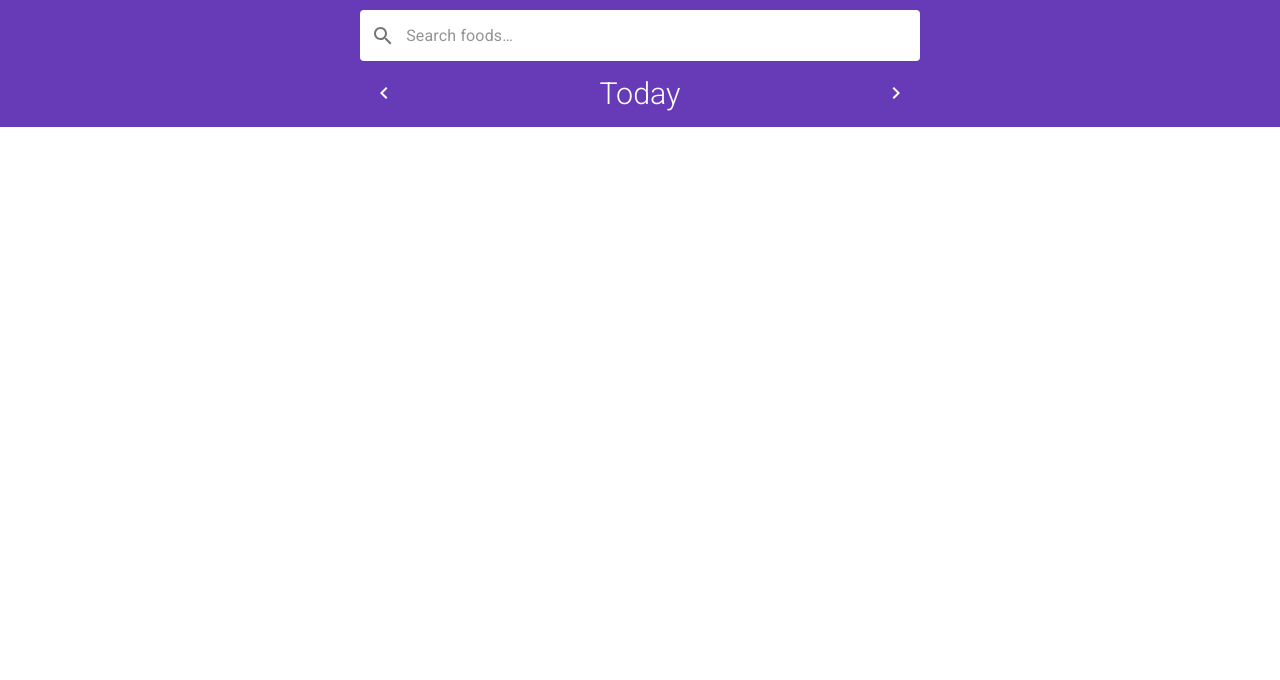
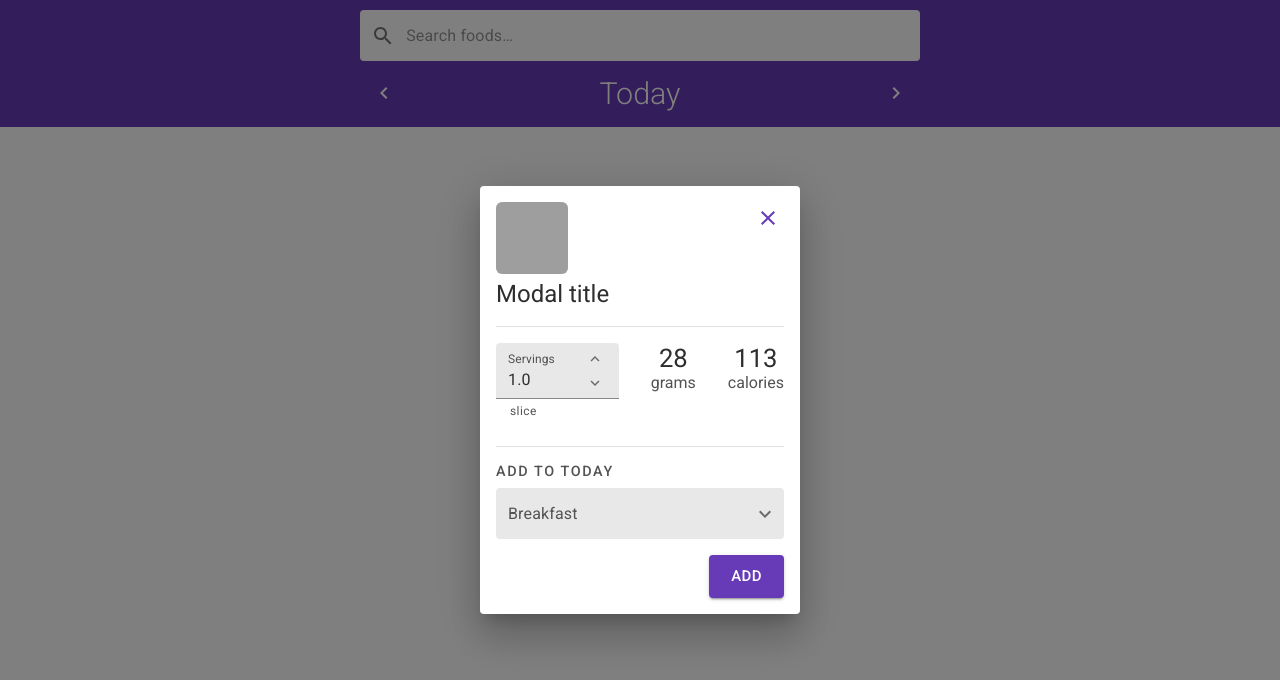
Before and after one commit to SeanZom/DietRoutine, a React (Create React App) app: page / in a window 1280 px wide. Shown: the top 680 px of the page. Built offline with nearby package versions, Linux system fonts and the light colour scheme; grey boxes are pictures that could not be loaded.

Commit message:
Detail Dialog UI

```diff
--- a/src/actions/index.js
+++ b/src/actions/index.js
@@ -3,7 +3,8 @@ import {
   SEARCH_CONTENT,
   FETCH_FOODS,
   CURRENT_RESULT,
-  CLEAR_CURRENT_RESULT
+  CLEAR_CURRENT_RESULT,
+  LOADING
 } from "./types";
 import nutritionix from "../apis/nutritionix";
 
@@ -14,15 +15,29 @@ export const showSearch = isShow => {
   };
 };
 
-export const updateSearchContent = content => {
-  return {
+export const updateSearchContent = content => dispatch => {
+  if (!content) {
+    dispatch(clearCurrentResult());
+  }
+
+  dispatch({
     type: SEARCH_CONTENT,
     payload: content
-  };
+  });
 };
 
 export const fetchFoods = query => async dispatch => {
+  dispatch({
+    type: LOADING,
+    payload: true
+  });
+
   const response = await nutritionix.get(`/search/instant?query=${query}`);
+
+  dispatch({
+    type: LOADING,
+    payload: false
+  });
 
   dispatch({
     type: FETCH_FOODS,
@@ -43,3 +58,10 @@ export const clearCurrentResult = () => {
     type: CLEAR_CURRENT_RESULT
   };
 };
+
+export const setLoading = loading => {
+  return {
+    type: LOADING,
+    payload: loading
+  };
+};
--- a/src/actions/types.js
+++ b/src/actions/types.js
@@ -4,3 +4,4 @@ export const FETCH_DETAIL = 'FETCH_DETAIL';
 export const FETCH_FOODS = 'FETCH_FOODS';
 export const CURRENT_RESULT = 'CURRENT_RESULT';
 export const CLEAR_CURRENT_RESULT = 'CLEAR_CURRENT_RESULT';
+export const LOADING = 'LOADING';
--- /dev/null
+++ b/src/components/DataText.js
@@ -0,0 +1,29 @@
+import React from "react";
+import { makeStyles } from "@material-ui/styles";
+
+const useStyles = makeStyles(theme => ({
+  root: {
+    display: 'flex',
+    flexDirection: 'column',
+    justifyContent: 'center',
+  },
+  primaryText: {
+    fontSize: '1.6rem',
+  },
+  secondaryText: {
+    color: theme.palette.text.secondary,
+  }
+}));
+
+const DataText = ({primary, secondary, textAlign = 'center'}) => {
+  const classes = useStyles();
+
+  return (
+    <div className={classes.root} style={{alignItems: textAlign}}>
+      <p className={classes.primaryText}>{primary}</p>
+      <p className={classes.secondaryText}>{secondary}</p>
+    </div>
+  )
+};
+
+export default DataText;
--- a/src/components/DateSwitcher.js
+++ b/src/components/DateSwitcher.js
@@ -3,6 +3,8 @@ import { makeStyles } from "@material-ui/core/styles";
 import IconButton from "@material-ui/core/IconButton";
 import ArrowLeftIcon from "@material-ui/icons/KeyboardArrowLeft";
 import ArrowRightcon from "@material-ui/icons/KeyboardArrowRight";
+
+import DetailDialog from './DetailDialog';
 
 const useStyles = makeStyles(theme => ({
   root: {
@@ -37,6 +39,8 @@ const DateSwitcher = () => {
       <IconButton>
         <ArrowRightcon className={classes.icon}/>
       </IconButton>
+
+      <DetailDialog />
     </div>
   );
 };
--- /dev/null
+++ b/src/components/DetailDialog.js
@@ -0,0 +1,214 @@
+import React, {useState} from "react";
+import { withStyles, makeStyles } from "@material-ui/core/styles";
+import Dialog from "@material-ui/core/Dialog";
+import MuiDialogActions from '@material-ui/core/DialogActions';
+import Typography from "@material-ui/core/Typography";
+import IconButton from "@material-ui/core/IconButton";
+import CloseIcon from "@material-ui/icons/Close";
+import MuiDialogTitle from "@material-ui/core/DialogTitle";
+import Button from "@material-ui/core/Button";
+import TextField from "@material-ui/core/TextField";
+import MuiDialogContent from "@material-ui/core/DialogContent";
+import InputAdornment from "@material-ui/core/InputAdornment";
+import ArrowUpIcon from "@material-ui/icons/KeyboardArrowUp";
+import ArrowDownIcon from "@material-ui/icons/KeyboardArrowDown";
+import Select from '@material-ui/core/Select';
+import FilledInput from '@material-ui/core/FilledInput';
+
+import DataText from "./DataText";
+
+const styles = theme => ({
+  root: {
+    margin: 0,
+    padding: theme.spacing(2)
+  },
+  closeButton: {
+    position: "absolute",
+    right: theme.spacing(1),
+    top: theme.spacing(1),
+    color: theme.palette.primary.main
+  },
+  thumbContainer: {
+    paddingBottom: theme.spacing(2),
+    borderBottom: "1.5px solid rgba(0, 0, 0, 0.12)"
+  },
+  thumb: {
+    borderRadius: 6
+  }
+});
+
+const DialogTitle = withStyles(styles)(props => {
+  const { children, classes, onClose } = props;
+  return (
+    <MuiDialogTitle disableTypography className={classes.root}>
+      <div className={classes.thumbContainer}>
+        <img
+          className={classes.thumb}
+          src="https://d1r9wva3zcpswd.cloudfront.net/5cc552597f48b489670c02a2.jpeg"
+          width={72}
+          height={72}
+        />
+        <Typography variant="h5">{children}</Typography>
+      </div>
+
+      {onClose ? (
+        <IconButton
+          aria-label="close"
+          className={classes.closeButton}
+          onClick={onClose}
+        >
+          <CloseIcon />
+        </IconButton>
+      ) : null}
+    </MuiDialogTitle>
+  );
+});
+
+const DialogContent = withStyles(theme => ({
+  root: {
+    padding: theme.spacing(0, 2)
+  }
+}))(MuiDialogContent);
+
+const DialogActions = withStyles(theme => ({
+  root: {
+    padding: theme.spacing(1, 2, 2, 2),
+  },
+}))(MuiDialogActions);
+
+const useStyles = makeStyles(theme => ({
+  paperWidthSm: {
+    maxWidth: 320
+  },
+  counter: {
+    display: "flex",
+    flexDirection: "column"
+  },
+  calcContainer: {
+    display: "flex",
+    alignItems: "flext-start",
+    paddingBottom: theme.spacing(3),
+    borderBottom: "1.5px solid rgba(0, 0, 0, 0.12)"
+  },
+  dataContainer: {
+    marginLeft: theme.spacing(4)
+  },
+  fieldHeader: {
+    fontSize: "0.9rem",
+    fontWeight: 500,
+    letterSpacing: ".1rem",
+    textTransform: "uppercase",
+    color: theme.palette.text.secondary
+  },
+  addContainer: {
+    marginTop: theme.spacing(2)
+  },
+  select: {
+    padding: '16px 12px',
+  },
+  selectContainer: {
+    backgroundColor: '#e8e8e8',
+    borderRadius: 4,
+    margin: theme.spacing(1, 0),
+  },
+  selectInput: {
+    color: theme.palette.text.secondary,
+  }
+}));
+
+const DetailDialog = () => {
+  const classes = useStyles();
+
+  const [open, setOpen] = useState(false);
+  const [addTo, setAddTo] = useState(1);
+
+
+
+  const handleClickOpen = () => {
+    setOpen(true);
+  };
+
+  const handleClose = () => {
+    setOpen(false);
+  };
+
+  return (
+    <Dialog
+      open={true}
+      onClose={handleClose}
+      aria-labelledby="detail-dialog-title"
+      classes={{ paperWidthSm: classes.paperWidthSm }}
+    >
+      <DialogTitle id="customized-dialog-title" onClose={handleClose}>
+        Modal title
+      </DialogTitle>
+      <DialogContent>
+        <div>
+          <div className={classes.calcContainer}>
+            <TextField
+              id="filled-servings"
+              label="Servings"
+              defaultValue="1.0"
+              helperText="slice"
+              margin="none"
+              variant="filled"
+              InputProps={{
+                endAdornment: (
+                  <InputAdornment position="end">
+                    <div className={classes.counter}>
+                      <IconButton aria-label="add" size="small">
+                        <ArrowUpIcon fontSize="inherit" />
+                      </IconButton>
+                      <IconButton aria-label="sub" size="small">
+                        <ArrowDownIcon fontSize="inherit" />
+                      </IconButton>
+                    </div>
+                  </InputAdornment>
+                )
+              }}
+            />
+            <div className={classes.dataContainer}>
+              <DataText primary="28" secondary="grams" alignItems="end" />
+            </div>
+            <div className={classes.dataContainer}>
+              <DataText primary="113" secondary="calories" alignItems="end" />
+            </div>
+          </div>
+
+          <div className={classes.addContainer}>
+            <p className={classes.fieldHeader}>Add To Today</p>
+            <Select
+              className={classes.selectContainer}
+              classes={{root: classes.select}}
+              native
+              value={addTo}
+              onChange={e => setAddTo(e.target.value)}
+              IconComponent={ArrowDownIcon}
+              variant="filled"
+              input={
+                <FilledInput
+                  name="addTo"
+                  fullWidth
+                  disableUnderline
+                  classes={{input: classes.selectInput}}
+                />
+              }
+            >
+              <option value={1}>Breakfast</option>
+              <option value={2}>Lunch</option>
+              <option value={3}>Dinner</option>
+              <option value={4}>Snack</option>
+            </Select>
+          </div>
+        </div>
+      </DialogContent>
+      <DialogActions>
+        <Button variant="contained" onClick={handleClose} color="primary" size='large'>
+          Add
+        </Button>
+      </DialogActions>
+    </Dialog>
+  );
+};
+
+export default DetailDialog;
--- a/src/components/ResultGroup.js
+++ b/src/components/ResultGroup.js
@@ -14,6 +14,7 @@ const useStyles = makeStyles(theme => ({
   },
   groupHeader: {
     fontSize: "0.9rem",
+    fontWeight: 500,
     padding: '12px 16px',
     letterSpacing: ".1rem",
     textTransform: "uppercase",
--- a/src/components/ResultItem.js
+++ b/src/components/ResultItem.js
@@ -15,12 +15,18 @@ const ResultItem = ({ thumb, thumbAlt, title, subTitle }) => {
   const classes = useStyles();
 
   return (
-    <ListItem>
-      <ListItemAvatar>
-        <Avatar classes={{ root: classes.thumb }} alt={thumbAlt} src={thumb} />
-      </ListItemAvatar>
-      <ListItemText primary={title} secondary={subTitle} />
-    </ListItem>
+    <div>
+      <ListItem button>
+        <ListItemAvatar>
+          <Avatar
+            classes={{ root: classes.thumb }}
+            alt={thumbAlt}
+            src={thumb}
+          />
+        </ListItemAvatar>
+        <ListItemText primary={title} secondary={subTitle} />
+      </ListItem>
+    </div>
   );
 };
 
--- a/src/components/SearchModal.js
+++ b/src/components/SearchModal.js
@@ -2,6 +2,7 @@ import React, { useEffect } from "react";
 import { makeStyles } from "@material-ui/styles";
 import { connect } from "react-redux";
 import Paper from "@material-ui/core/Paper";
+import CircularProgress from "@material-ui/core/CircularProgress";
 
 import Modal from "./Modal";
 import SearchBar from "./SearchBar";
@@ -10,18 +11,32 @@ import ResultList from "./ResultList";
 
 const useStyles = makeStyles(theme => ({
   contentContainer: {
-    display: 'flex',
-    flexDirection: 'column',
-    height: '100%',
+    display: "flex",
+    flexDirection: "column",
+    maxHeight: "100%"
   },
   result: {
     marginTop: "10px",
-    flex: '1',
-    overflow: 'scroll',
+    flex: "1",
+    overflow: "scroll"
+  },
+  progress: {
+    marginTop: 10,
+    backgroundColor: "white",
+    display: "flex",
+    justifyContent: "center",
+    padding: theme.spacing(2),
+    borderRadius: 4
   }
 }));
 
-const SearchModal = ({ onClose, foods, currentResult, clearCurrentResult }) => {
+const SearchModal = ({
+  onClose,
+  foods,
+  currentResult,
+  clearCurrentResult,
+  isLoading
+}) => {
   const classes = useStyles();
 
   const pageClick = ({ target }) => {
@@ -40,7 +55,13 @@ const SearchModal = ({ onClose, foods, currentResult, clearCurrentResult }) => {
   }, []);
 
   const content = () => {
-    if (currentResult && foods[currentResult]) {
+    if (isLoading) {
+      return (
+        <div className={classes.progress}>
+          <CircularProgress />
+        </div>
+      );
+    } else if (currentResult && foods[currentResult]) {
       return (
         <Paper className={classes.result}>
           <ResultList foods={foods[currentResult]} />
@@ -64,7 +85,8 @@ const SearchModal = ({ onClose, foods, currentResult, clearCurrentResult }) => {
 const mapStateToProps = state => {
   return {
     foods: state.foods,
-    currentResult: state.base.currentResult
+    currentResult: state.base.currentResult,
+    isLoading: state.base.isLoading,
   };
 };
 
--- a/src/reducers/baseReducer.js
+++ b/src/reducers/baseReducer.js
@@ -3,7 +3,8 @@ import {
   SHOW_SEARCH,
   SEARCH_CONTENT,
   CURRENT_RESULT,
-  CLEAR_CURRENT_RESULT
+  CLEAR_CURRENT_RESULT,
+  LOADING
 } from "../actions/types";
 
 export default (state = {}, action) => {
@@ -15,7 +16,9 @@ export default (state = {}, action) => {
     case CURRENT_RESULT:
       return { ...state, currentResult: action.payload };
     case CLEAR_CURRENT_RESULT:
-      return _.omit(state, 'currentResult');
+      return _.omit(state, "currentResult");
+    case LOADING:
+      return { ...state, isLoading: action.payload };
     default:
       return state;
   }
```
